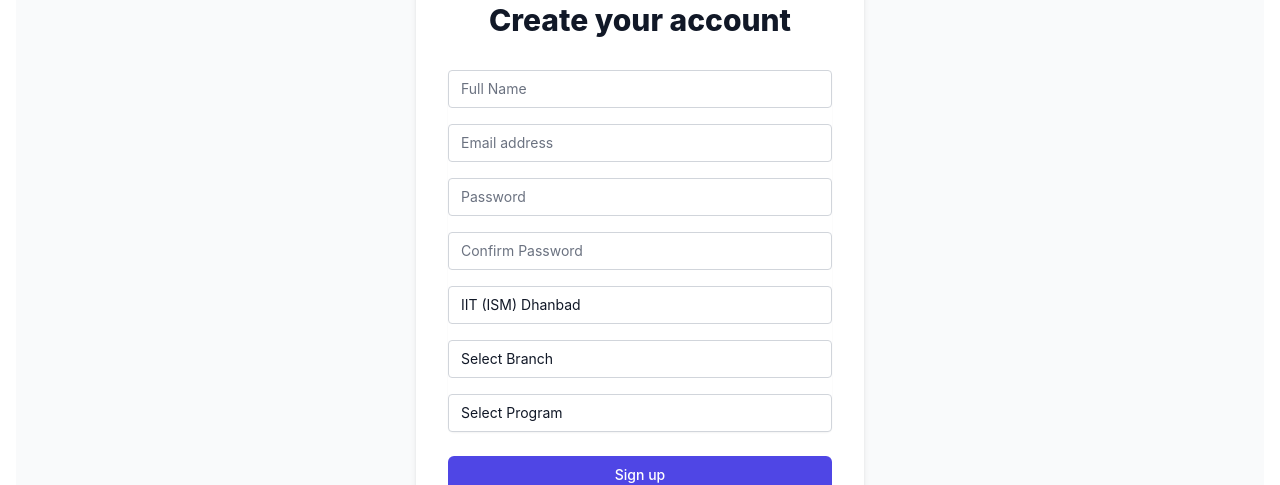
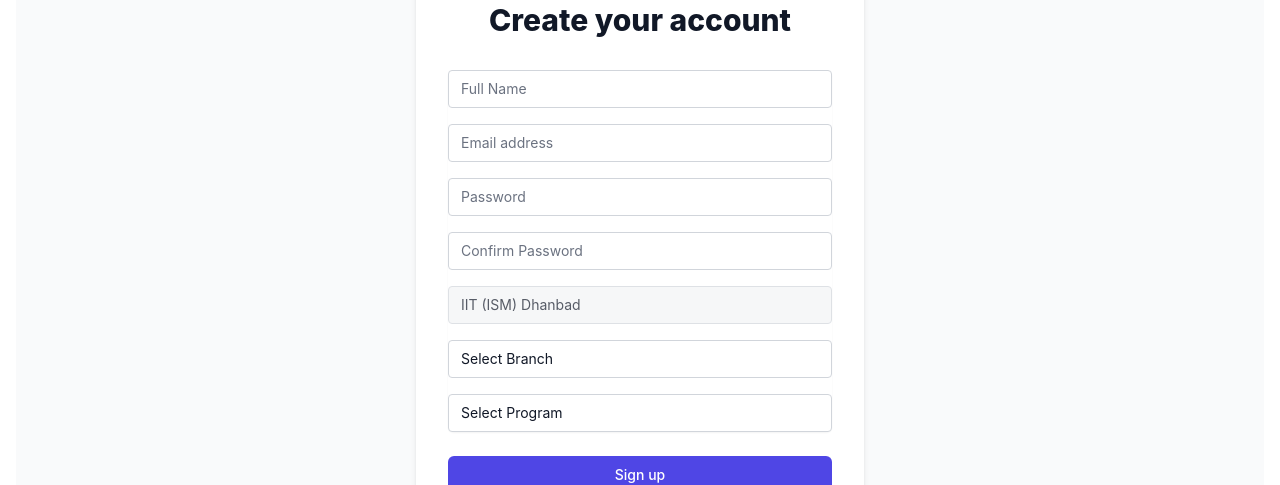
Before and after one commit to Pm3949/AcadMate, a React (Create React App) app in the folder frontend/: page /signup in a window 1280 px wide. Shown: the part 225-710 px from the top of the page. Built offline with nearby package versions, Linux system fonts and the light colour scheme.

Commit message:
Update Signup.jsx

```diff
--- a/frontend/src/components/auth/Signup.jsx
+++ b/frontend/src/components/auth/Signup.jsx
@@ -9,7 +9,7 @@ const Signup = () => {
     email: '',
     password: '',
     confirmPassword: '',
-    collegeName: '',
+    collegeName: 'IIT (ISM) Dhanbad',
     branch: '',
     program: ''
   });
@@ -51,8 +51,8 @@ const Signup = () => {
       setLoading(true);
       const response = await axios.post(
         'https://acadmate-backend.onrender.com/api/users/register',
-        // 'http://localhost:5000/api/users/register',
-        formData);
+        formData
+      );
       if (response.data.success) {
         navigate('/login');
       }
@@ -65,7 +65,6 @@ const Signup = () => {
 
   return (
     <div className="min-h-screen flex items-center justify-center bg-gray-50 dark:bg-gray-900 py-12 px-4 sm:px-6 lg:px-8 transition-colors duration-300">
-
       <div className="max-w-md w-full space-y-8 bg-white dark:bg-gray-800 p-8 rounded-lg shadow-md">
         <div>
           <h2 className="mt-6 text-center text-3xl font-extrabold text-gray-900 dark:text-white">
@@ -83,33 +82,41 @@ const Signup = () => {
               { name: "name", type: "text", placeholder: "Full Name" },
               { name: "email", type: "email", placeholder: "Email address" },
               { name: "password", type: "password", placeholder: "Password" },
-  { name: "confirmPassword", type: "password", placeholder: "Confirm Password" },
-  { name: "collegeName", type: "text", placeholder: "College Name" }
+              { name: "confirmPassword", type: "password", placeholder: "Confirm Password" }
             ].map(({ name, type, placeholder }) => (
               <div key={name}>
                 <input
                   name={name}
                   type={type}
                   required
-      disabled={name === "collegeName"}
-      value={name === "collegeName" ? "IIT (ISM) Dhanbad" : formData[name]}
+                  value={formData[name]}
                   onChange={handleChange}
-      className={`appearance-none rounded relative block w-full px-3 py-2 border border-gray-300 dark:border-gray-600 placeholder-gray-500 text-gray-900 dark:text-white bg-white dark:bg-gray-700 focus:outline-none focus:ring-indigo-500 focus:border-indigo-500 focus:z-10 sm:text-sm ${
-        name === "collegeName" ? "cursor-not-allowed bg-gray-100 dark:bg-gray-800" : ""
-      }`}
                   placeholder={placeholder}
+                  className="appearance-none rounded relative block w-full px-3 py-2 border border-gray-300 dark:border-gray-600 placeholder-gray-500 text-gray-900 dark:text-white bg-white dark:bg-gray-700 focus:outline-none focus:ring-indigo-500 focus:border-indigo-500 focus:z-10 sm:text-sm"
                 />
               </div>
             ))}
 
+            {/* College Name Select */}
+            <div>
+              <select
+                name="collegeName"
+                value={formData.collegeName}
+                disabled
+                className="appearance-none rounded relative block w-full px-3 py-2 border border-gray-300 dark:border-gray-600 bg-gray-100 dark:bg-gray-800 text-gray-900 dark:text-white cursor-not-allowed focus:outline-none focus:ring-indigo-500 focus:border-indigo-500 focus:z-10 sm:text-sm"
+              >
+                <option value="IIT (ISM) Dhanbad">IIT (ISM) Dhanbad</option>
+              </select>
+            </div>
 
+            {/* Branch Select */}
             <div>
               <select
                 name="branch"
                 required
-    className="appearance-none rounded relative block w-full px-3 py-2 border border-gray-300 dark:border-gray-600 bg-white dark:bg-gray-700 text-gray-900 dark:text-white focus:outline-none focus:ring-indigo-500 focus:border-indigo-500 focus:z-10 sm:text-sm"
                 value={formData.branch}
                 onChange={handleChange}
+                className="appearance-none rounded relative block w-full px-3 py-2 border border-gray-300 dark:border-gray-600 bg-white dark:bg-gray-700 text-gray-900 dark:text-white focus:outline-none focus:ring-indigo-500 focus:border-indigo-500 focus:z-10 sm:text-sm"
               >
                 <option value="">Select Branch</option>
                 <option value="Chemical Engineering">Chemical Engineering</option>
@@ -132,13 +139,14 @@ const Signup = () => {
               </select>
             </div>
 
+            {/* Program Select */}
             <div>
               <select
                 name="program"
                 required
-                className="appearance-none rounded relative block w-full px-3 py-2 border border-gray-300 dark:border-gray-600 bg-white dark:bg-gray-700 text-gray-900 dark:text-white focus:outline-none focus:ring-indigo-500 focus:border-indigo-500 focus:z-10 sm:text-sm"
                 value={formData.program}
                 onChange={handleChange}
+                className="appearance-none rounded relative block w-full px-3 py-2 border border-gray-300 dark:border-gray-600 bg-white dark:bg-gray-700 text-gray-900 dark:text-white focus:outline-none focus:ring-indigo-500 focus:border-indigo-500 focus:z-10 sm:text-sm"
               >
                 <option value="">Select Program</option>
                 <option value="BTech">B.Tech</option>
@@ -157,6 +165,7 @@ const Signup = () => {
             </button>
           </div>
         </form>
+
         <div className="text-center text-gray-600 dark:text-gray-300">
           <Link
             to="/login"
```
Lines whose indentation alone changed are shown as unchanged.
